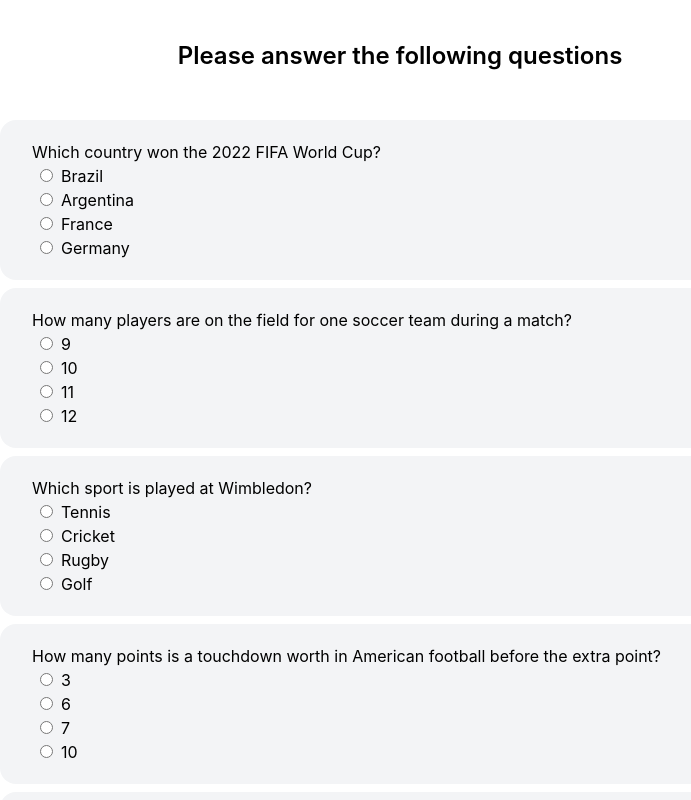
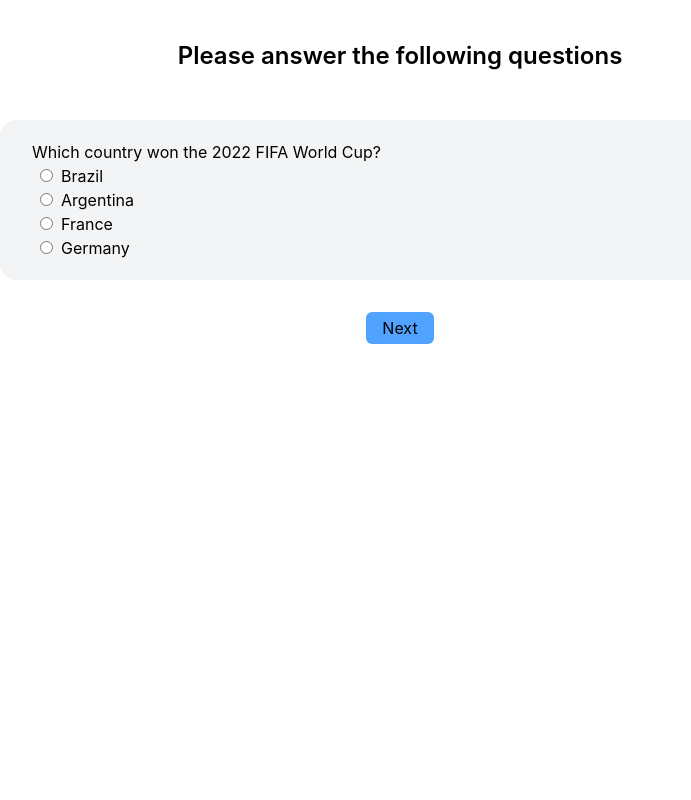
Before and after one commit to HopeKathomi/quizapp, a React (Vite) app: page / in a window 1280 px wide. Shown: the top 800 px of the page, without its empty margins (240-931 px from the left). Built offline with nearby package versions, Linux system fonts and the light colour scheme.

Commit message:
fix all questions appearing at the same time

```diff
--- a/src/App.jsx
+++ b/src/App.jsx
@@ -36,14 +36,28 @@
     },
   ];
   console.log("main object", questions);
+
+  const [currentQuestion, setCurrentQuestion] = useState(0);
+
+  function handleClick() {
+    setCurrentQuestion(currentQuestion + 1);
+  }
+  console.log("c: ", questions[currentQuestion].question)
+
   return (
     <div className='flex flex-col items-center content-center gap-2'>
       <div className='font-semibold py-10 text-2xl'>Please answer the following questions</div>
-      {questions.map(question =>(<Question
-      key = {question.id}
-      question = {question.question}
-      options = {question.options}
-      answer = {question.correctAnswer}/>) )}
+
+      <Question
+      key = {questions[currentQuestion].id}
+      question={questions[currentQuestion].question}
+      options={questions[currentQuestion].options}
+      answer={questions[currentQuestion].correctAnswer}
+      />
+
+      <button
+        onClick = {handleClick}
+        className='bg-blue-400 px-4 py-1 rounded-md mt-6'> Next</button>
 
     </div>
   )
--- a/src/components/AnswerOption.jsx
+++ b/src/components/AnswerOption.jsx
@@ -3,30 +3,37 @@
  function AnswerOption({options, answer}) {
 
   const [selected, setSelect] = useState("");
-  // const [isCorrect, setIsCorrect] = useState("false");
-  console.log("a: ", answer);
 
   function handleClick(e){
     setSelect(e.target.value);
-    // const selectedAnswer = e.target.value;
-
   }
 
-  function checkAnswer(){
-    return answer === selected ;
+  function checkAnswer(option){
+    return answer === option ;
   }
-  console.log("a: ", checkAnswer());
+  // console.log("a: ", checkAnswer(option));
 
   return (
     <div>
       {options.map(option =>(
-        <div
-        onClick = {handleClick}
-        className = {`px-2 rounded hover:bg-blue-100 ${selected === option ? checkAnswer() ? "bg-green-200 border border-green-300" : "bg-red-200 border border-red-300" : ""}`} >
-          <label >
-            <input type="radio" name = "answer" value = {option} className = 'mr-2'/>
-            {option}
-          </label>
+        <div key = {option}>
+          <div
+            onClick = {handleClick}
+            className = {`px-2 rounded hover:bg-blue-100 ${selected === option ? checkAnswer(option) ? "bg-green-200 border border-green-300" : "bg-red-200 border border-red-300" : ""}`} >
+            <label >
+              <input
+              type="radio"
+              name = "answer"
+              value = {option}
+              className = 'mr-2'/>
+              {option}
+            </label>
+          </div>
+          {selected === option && !checkAnswer(option) && (
+            <div className="bg-gray-200 px-2 font-medium">
+              Incorrect - the right answer is: <span className = 'italic '>{answer}</span>
+            </div>
+          )}
         </div>
       ))}
     </div>
--- a/src/components/Question.jsx
+++ b/src/components/Question.jsx
@@ -10,7 +10,6 @@
             <AnswerOption
             options = {options}
             answer = {answer}/>
-
         </form>
     </>
   )
```
Lines whose indentation alone changed are shown as unchanged.
